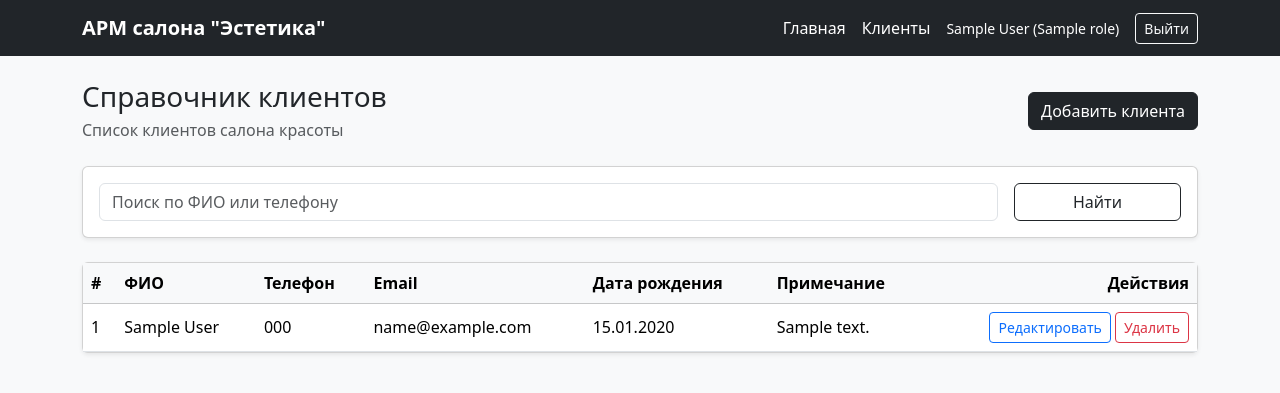
After one commit to nullfork/arm-administrator-salon-estetika, a Flask app: page /clients/ in a window 1280 px wide. The commit adds this page. Shown: the top 393 px of the page. Run offline with Flask 3, Linux system fonts and the light colour scheme; a user stored in the database is signed in; tables that the repository leaves empty hold one stand-in row (values such as "Sample post").

Commit message:
feat: implement CRUD for clients

```diff
--- a/app/__init__.py
+++ b/app/__init__.py
@@ -21,8 +21,10 @@ def create_app():
 
     from app.routes.main import main_bp
     from app.routes.auth import auth_bp
+    from app.routes.clients import clients_bp
 
     app.register_blueprint(main_bp)
     app.register_blueprint(auth_bp)
+    app.register_blueprint(clients_bp)
 
     return app
--- /dev/null
+++ b/app/routes/clients.py
@@ -0,0 +1,131 @@
+from sqlalchemy import or_
+from flask import Blueprint, render_template, request, redirect, url_for, flash, abort
+from flask_login import login_required
+
+from app.extensions import db
+from app.models import Client
+
+clients_bp = Blueprint("clients", __name__, url_prefix="/clients")
+
+
+@clients_bp.route("/")
+@login_required
+def list_clients():
+    search_query = request.args.get("q", "").strip()
+
+    query = Client.query
+
+    if search_query:
+        query = query.filter(
+            or_(
+                Client.full_name.ilike(f"%{search_query}%"),
+                Client.phone.ilike(f"%{search_query}%")
+            )
+        )
+
+    clients = query.order_by(Client.full_name.asc()).all()
+
+    return render_template(
+        "clients/list.html",
+        clients=clients,
+        search_query=search_query
+    )
+
+
+@clients_bp.route("/create", methods=["GET", "POST"])
+@login_required
+def create_client():
+    if request.method == "POST":
+        full_name = request.form.get("full_name", "").strip()
+        phone = request.form.get("phone", "").strip()
+        email = request.form.get("email", "").strip() or None
+        birth_date = request.form.get("birth_date", "").strip() or None
+        notes = request.form.get("notes", "").strip() or None
+
+        if not full_name or not phone:
+            flash("Поля 'ФИО' и 'Телефон' обязательны.", "danger")
+            return render_template("clients/form.html", client=None)
+
+        existing_client = Client.query.filter_by(phone=phone).first()
+        if existing_client:
+            flash("Клиент с таким номером телефона уже существует.", "danger")
+            return render_template("clients/form.html", client=None)
+
+        client = Client(
+            full_name=full_name,
+            phone=phone,
+            email=email,
+            birth_date=birth_date,
+            notes=notes
+        )
+
+        db.session.add(client)
+        db.session.commit()
+
+        flash("Клиент успешно добавлен.", "success")
+        return redirect(url_for("clients.list_clients"))
+
+    return render_template("clients/form.html", client=None)
+
+
+@clients_bp.route("/<int:client_id>/edit", methods=["GET", "POST"])
+@login_required
+def edit_client(client_id):
+    client = db.session.get(Client, client_id)
+    if not client:
+        abort(404)
+
+    if request.method == "POST":
+        full_name = request.form.get("full_name", "").strip()
+        phone = request.form.get("phone", "").strip()
+        email = request.form.get("email", "").strip() or None
+        birth_date = request.form.get("birth_date", "").strip() or None
+        notes = request.form.get("notes", "").strip() or None
+
+        if not full_name or not phone:
+            flash("Поля 'ФИО' и 'Телефон' обязательны.", "danger")
+            return render_template("clients/form.html", client=client)
+
+        existing_client = Client.query.filter(
+            Client.phone == phone,
+            Client.id != client.id
+        ).first()
+
+        if existing_client:
+            flash("Другой клиент с таким номером телефона уже существует.", "danger")
+            return render_template("clients/form.html", client=client)
+
+        client.full_name = full_name
+        client.phone = phone
+        client.email = email
+        client.birth_date = birth_date
+        client.notes = notes
+
+        db.session.commit()
+
+        flash("Данные клиента успешно обновлены.", "success")
+        return redirect(url_for("clients.list_clients"))
+
+    return render_template("clients/form.html", client=client)
+
+
+@clients_bp.route("/<int:client_id>/delete", methods=["POST"])
+@login_required
+def delete_client(client_id):
+    client = db.session.get(Client, client_id)
+    if not client:
+        abort(404)
+
+    if client.appointments:
+        flash(
+            "Нельзя удалить клиента, у которого есть связанные записи. "
+            "Сначала удалите или отмените записи.",
+            "warning"
+        )
+        return redirect(url_for("clients.list_clients"))
+
+    db.session.delete(client)
+    db.session.commit()
+
+    flash("Клиент успешно удалён.", "info")
+    return redirect(url_for("clients.list_clients"))
--- a/app/templates/base.html
+++ b/app/templates/base.html
@@ -20,20 +20,24 @@
                 АРМ салона "Эстетика"
             </a>
 
-            <div class="d-flex align-items-center text-white gap-3">
             {% if current_user.is_authenticated %}
-                    <span class="small">
+                <div class="d-flex align-items-center gap-3 flex-wrap">
+                    <a class="nav-link text-white" href="{{ url_for('main.index') }}">Главная</a>
+                    <a class="nav-link text-white" href="{{ url_for('clients.list_clients') }}">Клиенты</a>
+
+                    <span class="small text-white">
                         {{ current_user.full_name }} ({{ current_user.role.name }})
                     </span>
+
                     <a class="btn btn-sm btn-outline-light" href="{{ url_for('auth.logout') }}">
                         Выйти
                     </a>
+                </div>
             {% else %}
                 <a class="btn btn-sm btn-outline-light" href="{{ url_for('auth.login') }}">
                     Войти
                 </a>
             {% endif %}
-            </div>
         </div>
     </nav>
 
--- /dev/null
+++ b/app/templates/clients/list.html
@@ -0,0 +1,97 @@
+{% extends "base.html" %}
+
+{% block title %}Клиенты{% endblock %}
+
+{% block content %}
+<div class="d-flex justify-content-between align-items-center mb-4">
+    <div>
+        <h1 class="h3 mb-1">Справочник клиентов</h1>
+        <p class="text-muted mb-0">Список клиентов салона красоты</p>
+    </div>
+    <a href="{{ url_for('clients.create_client') }}" class="btn btn-dark">
+        Добавить клиента
+    </a>
+</div>
+
+<div class="card shadow-sm mb-4">
+    <div class="card-body">
+        <form method="get" class="row g-3">
+            <div class="col-md-10">
+                <input
+                    type="text"
+                    name="q"
+                    class="form-control"
+                    placeholder="Поиск по ФИО или телефону"
+                    value="{{ search_query }}"
+                >
+            </div>
+            <div class="col-md-2 d-grid">
+                <button type="submit" class="btn btn-outline-dark">Найти</button>
+            </div>
+        </form>
+    </div>
+</div>
+
+<div class="card shadow-sm">
+    <div class="card-body p-0">
+        {% if clients %}
+            <div class="table-responsive">
+                <table class="table table-hover mb-0 align-middle">
+                    <thead class="table-light">
+                        <tr>
+                            <th>#</th>
+                            <th>ФИО</th>
+                            <th>Телефон</th>
+                            <th>Email</th>
+                            <th>Дата рождения</th>
+                            <th>Примечание</th>
+                            <th class="text-end">Действия</th>
+                        </tr>
+                    </thead>
+                    <tbody>
+                        {% for client in clients %}
+                            <tr>
+                                <td>{{ loop.index }}</td>
+                                <td>{{ client.full_name }}</td>
+                                <td>{{ client.phone }}</td>
+                                <td>{{ client.email or "—" }}</td>
+                                <td>
+                                    {% if client.birth_date %}
+                                        {{ client.birth_date.strftime("%d.%m.%Y") }}
+                                    {% else %}
+                                        —
+                                    {% endif %}
+                                </td>
+                                <td>{{ client.notes or "—" }}</td>
+                                <td class="text-end">
+                                    <a
+                                        href="{{ url_for('clients.edit_client', client_id=client.id) }}"
+                                        class="btn btn-sm btn-outline-primary"
+                                    >
+                                        Редактировать
+                                    </a>
+
+                                    <form
+                                        method="post"
+                                        action="{{ url_for('clients.delete_client', client_id=client.id) }}"
+                                        class="d-inline"
+                                        onsubmit="return confirm('Удалить клиента?');"
+                                    >
+                                        <button type="submit" class="btn btn-sm btn-outline-danger">
+                                            Удалить
+                                        </button>
+                                    </form>
+                                </td>
+                            </tr>
+                        {% endfor %}
+                    </tbody>
+                </table>
+            </div>
+        {% else %}
+            <div class="p-4 text-center text-muted">
+                Клиенты не найдены.
+            </div>
+        {% endif %}
+    </div>
+</div>
+{% endblock %}
--- a/app/templates/index.html
+++ b/app/templates/index.html
@@ -24,6 +24,9 @@
                 <p class="card-text">
                     Ведение клиентской базы и истории посещений.
                 </p>
+                <a href="{{ url_for('clients.list_clients') }}" class="btn btn-outline-dark btn-sm">
+                    Открыть раздел
+                </a>
             </div>
         </div>
     </div>
```
Lines whose indentation alone changed are shown as unchanged.
